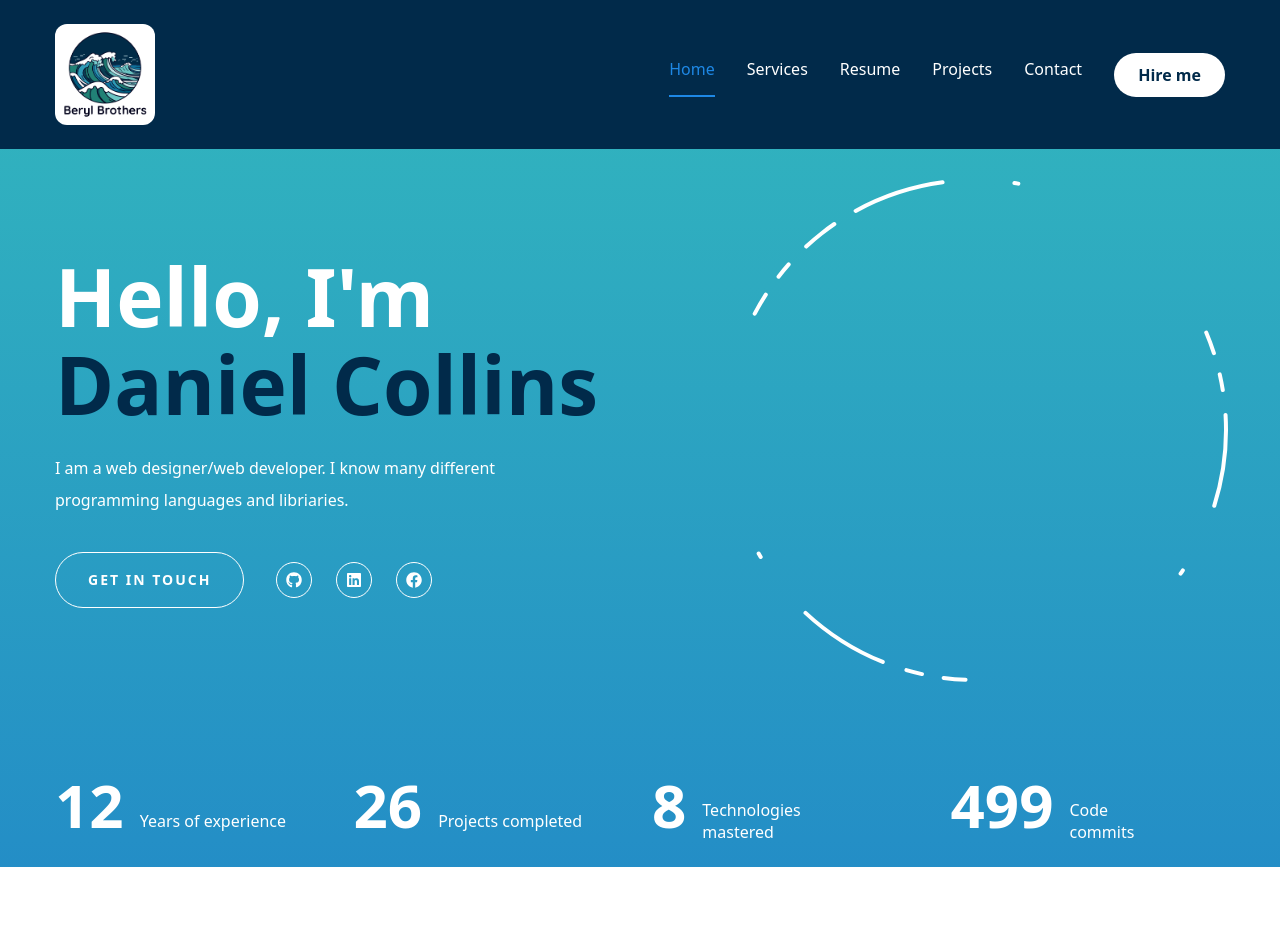
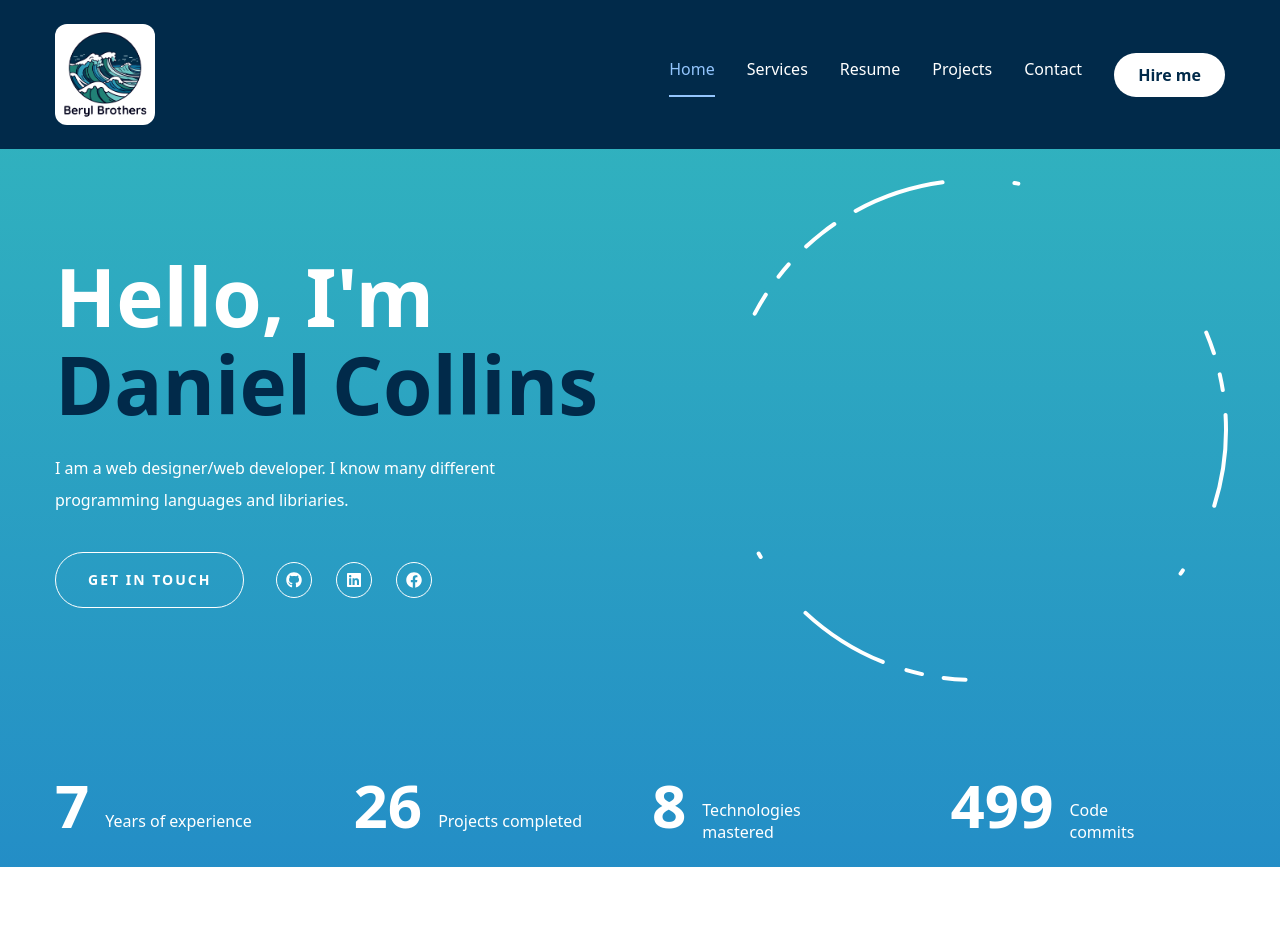
Before and after one commit to BerylBrothers/Paint-Website, a Next.js app: page / in a window 1280 px wide. Shown: the top 944 px of the page. Built offline with nearby package versions, Linux system fonts and the light colour scheme.

Commit message:
made some minor changes

```diff
--- a/app/resume/page.jsx
+++ b/app/resume/page.jsx
@@ -236,9 +236,11 @@ const resume = () => {
               </ul>
             </div>
             </TabsContent>
-            <ScrollArea className="h-[450px]">
+
             <TabsContent value="about" className="w-full text-center xl:text-left">
+
   <div className="flex flex-col gap-[30px]">
+
     <h3 className="">{about.title}</h3>
     <p className="max-w-[600px] mx-auto xl:mx-0 text-base ">{about.description}</p>
     <ul className="grid grid-cols-1 xl:grid-cols-2 gap-y-6 xl:gap-6 max-w-[620px] mx-auto xl:mx-0">
@@ -256,9 +258,11 @@ const resume = () => {
         );
       })}
     </ul>
+
   </div>
+
 </TabsContent>
-</ScrollArea>
+
           </div>
         </Tabs>
       </div>
--- a/components/CallToAction.jsx
+++ b/components/CallToAction.jsx
@@ -9,7 +9,7 @@ const CallToAction = () => {
                     {/* Set the width for mobile (w-full), medium screens (w-[90%]), and large screens (w-[700px]) */}
                     <div className='flex flex-col justify-center items-center h-[250px] w-[370px] xl:w-[600px] xl:h-[300px] px-6 rounded-xl border hero-bg border-white'>
                         <div className='flex mt-16'>
-                    <h3 className='text-center'>Transform Your Vision Into Stunning Web Designs.</h3>
+                    <h3 className='text-center'>Transform Your Vision Into Stunning Web Designs</h3>
                     </div>
                     <div className='flex justify-center items center mt-12'>
                     <a href="/contact">
--- a/components/Nav.jsx
+++ b/components/Nav.jsx
@@ -37,7 +37,7 @@ const Nav = () => {
     <nav className="flex gap-8">
         {links.map((link, index)=>{
             return <Link href={link.path} key={index}
-            className={`${link.path === pathname && "text-accent border-b-2 border-accent"} capitalize font-medium hover:text-accent transition-all`}>
+            className={`${link.path === pathname && "text-blue-300 border-b-2 border-blue-300"} capitalize font-medium hover:text-blue-300 transition-all`}>
                 {link.name}</Link>
         })}
     </nav>
--- a/components/Stats.jsx
+++ b/components/Stats.jsx
@@ -4,7 +4,7 @@ import CountUp  from 'react-countup';
 
 const stats = [
   {
-    num:12,
+    num:7,
     text:"Years of experience",
   },
   {
```
